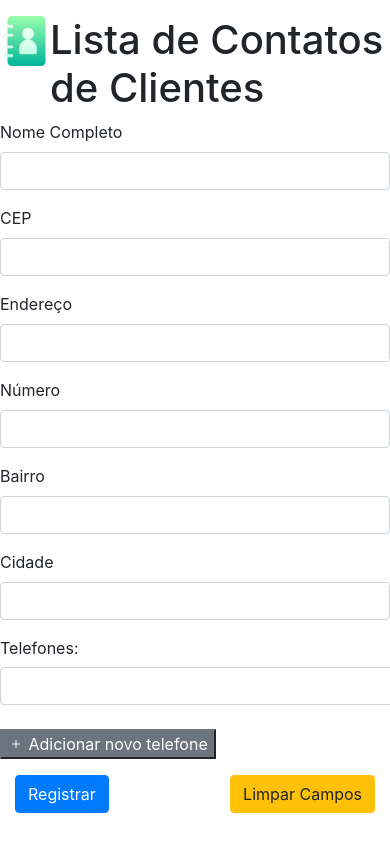
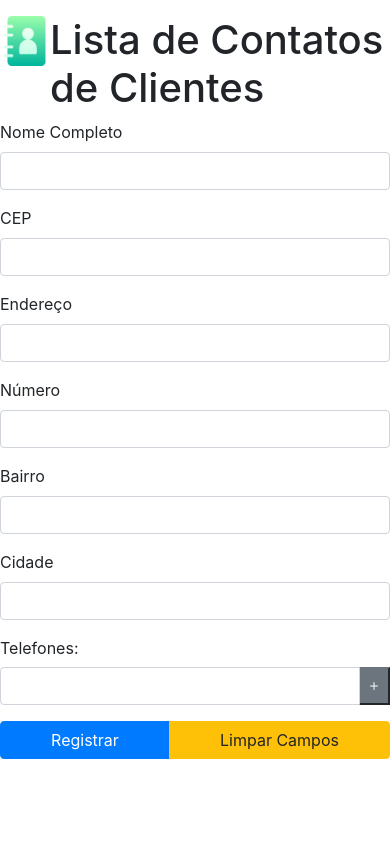
Before and after one commit to MirnaGama/customer-contact-list, an Angular app in the folder customer-contact-list-web/: page / in a window 390 px wide. Built offline with nearby package versions, Linux system fonts and the light colour scheme.

Commit message:
[R1] Refactor col values, move add telephone button inside the first field and use btn-group for the two buttons

```diff
--- a/customer-contact-list-web/src/app/customer-contact/components/customer-contact-form/customer-contact-form.component.html
+++ b/customer-contact-list-web/src/app/customer-contact/components/customer-contact-form/customer-contact-form.component.html
@@ -17,7 +17,7 @@
       </div>
     </div>
 
-    <div class="col-md-3">
+    <div class="col-md-6">
       <div class="form-group">
         <label>CEP</label>
         <input #box (keyup)="onGetAddress(box.value)"
@@ -46,7 +46,7 @@
       </div>
     </div>
     </div>
-    <div class="col-sm-1">
+    <div class="col-md-1">
         <div class="form-group">
           <label>Número</label>
           <input
@@ -62,7 +62,7 @@
         </div>
     </div>
 
-    <div class="col-md-2">
+    <div class="col-md-3">
       <div class="form-group">
         <label>Bairro</label>
         <input
@@ -94,9 +94,9 @@
    </div>
 
 
-    </div>
+  </div>
 
-    <div class="col-md-8">
+    <div class="col-md-12">
       <fieldset class="form-group">
         <div class="row">
           <legend class="col-form-label col-sm-2 pt-0">Telefones:</legend>
@@ -110,6 +110,12 @@
                 <button class="btn btn-outline-danger" type="button" *ngIf="index > 0" (click)="removeTelephone(index)">Excluir</button>
               </div>
 
+              <div class="input-group-append">
+              <button class="btn-secondary" type="button" *ngIf="index == 0" (click)="addNewTelephone()">
+                <i class="bi bi-plus"></i>
+              </button>
+            </div>
+
               <div *ngIf="submitted && telephones.controls[index].invalid && index == 0" class="invalid-feedback">
                 <div>Preencha pelo menos um telephone</div>
               </div>
@@ -118,20 +124,11 @@
         </div>
       </fieldset>
 
-      <button class="btn-secondary mt-2 mb-3" type="button" (click)="addNewTelephone()">
-        <i class="bi bi-plus"></i> Adicionar novo telefone
-      </button>
-
-    <div class="form-group col-md-8">
-      <button type="submit" class="btn btn-primary">Registrar</button>
-      <button
-        type="button"
-        (click)="onReset()"
-        class="btn btn-warning float-right"
-      >
-        Limpar Campos
-      </button>
     </div>
 
+    <div class="btn-group col-md-12" role="group">
+      <button type="submit" class="btn btn-primary">Registrar</button>
+      <button type="button" (click)="onReset()" class="btn btn-warning">Limpar Campos</button>
     </div>
+
   </form>
```
